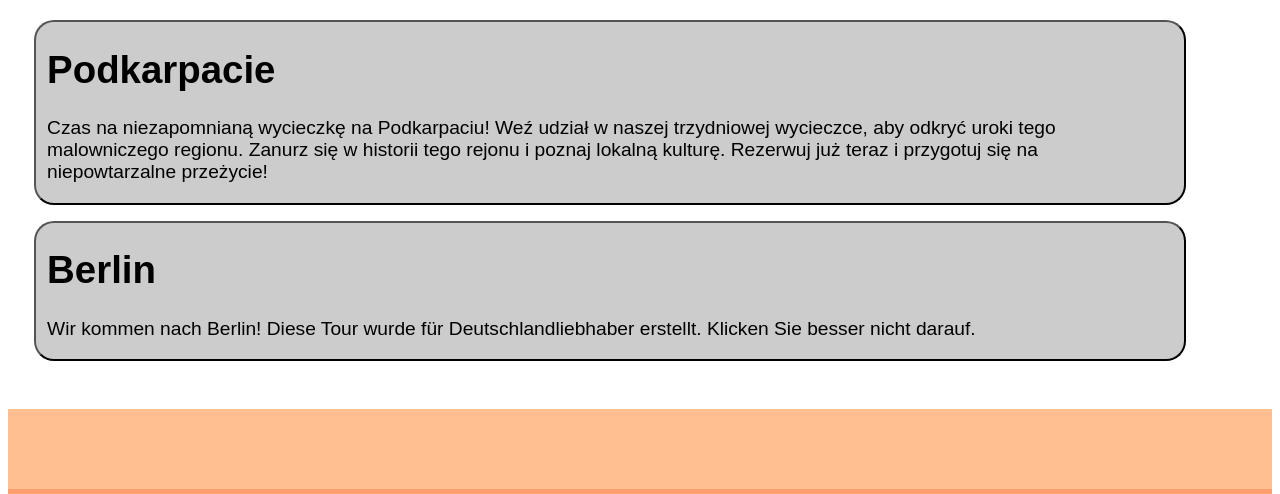
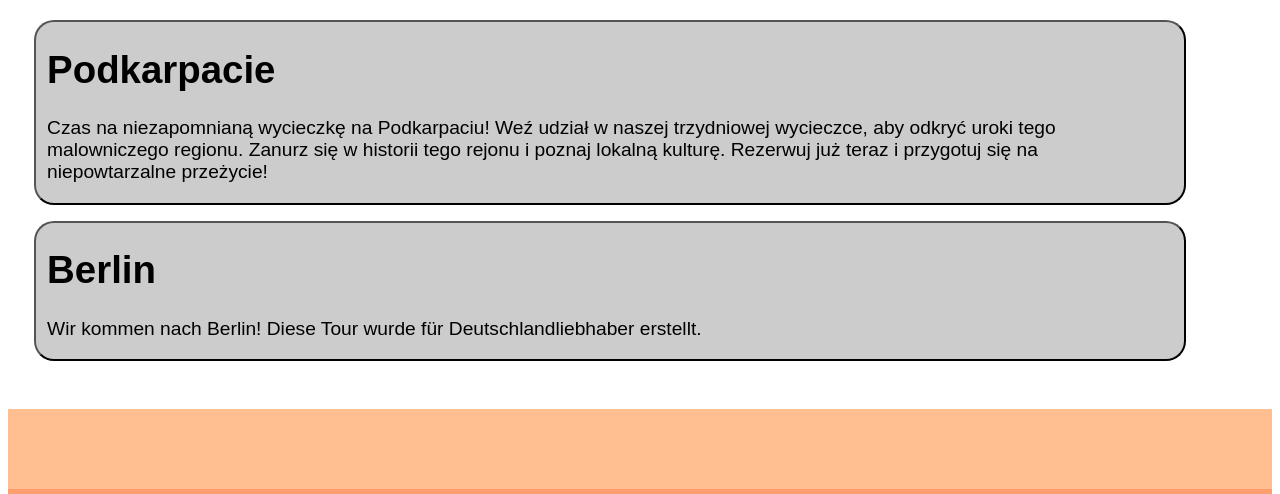
Before and after one commit to Overgeneralized/geografia-projekt, a plain HTML site: page oferty.html in a window 1280 px wide. Shown: the part 95-589 px from the top of the page. Drawn offline with Linux system fonts and the light colour scheme.

Commit message:
Update oferty.html

```diff
--- a/oferty.html
+++ b/oferty.html
@@ -22,7 +22,7 @@
             </button>
             <button class="offer-btn-link" type="button">
                 <h1>Berlin</h1>
-                <p class="offer-desc">Wir kommen nach Berlin! Diese Tour wurde für Deutschlandliebhaber erstellt. Klicken Sie besser nicht darauf.</p>
+                <p class="offer-desc">Wir kommen nach Berlin! Diese Tour wurde für Deutschlandliebhaber erstellt.</p>
             </button>
         </div>
         <div id="lightgray-rect"></div>
```
